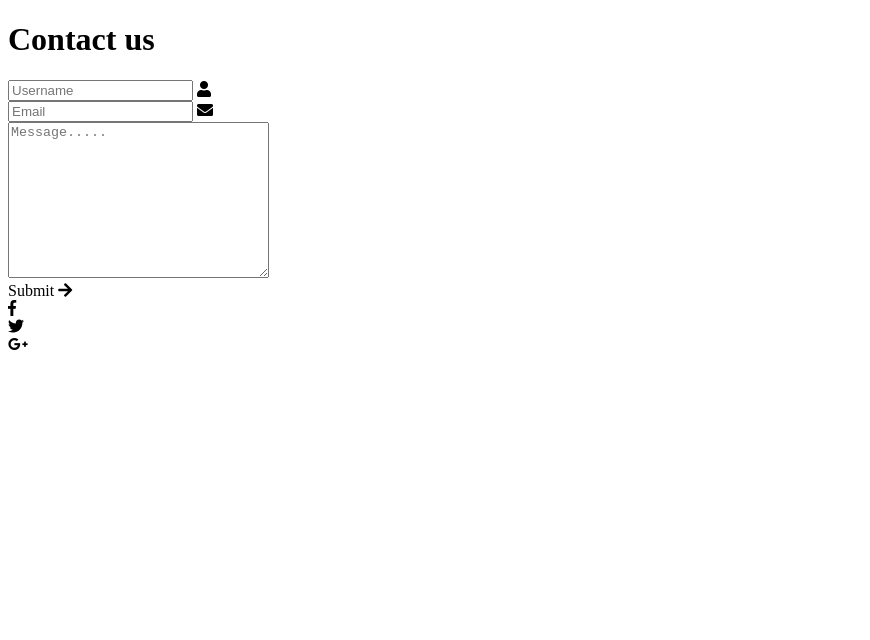
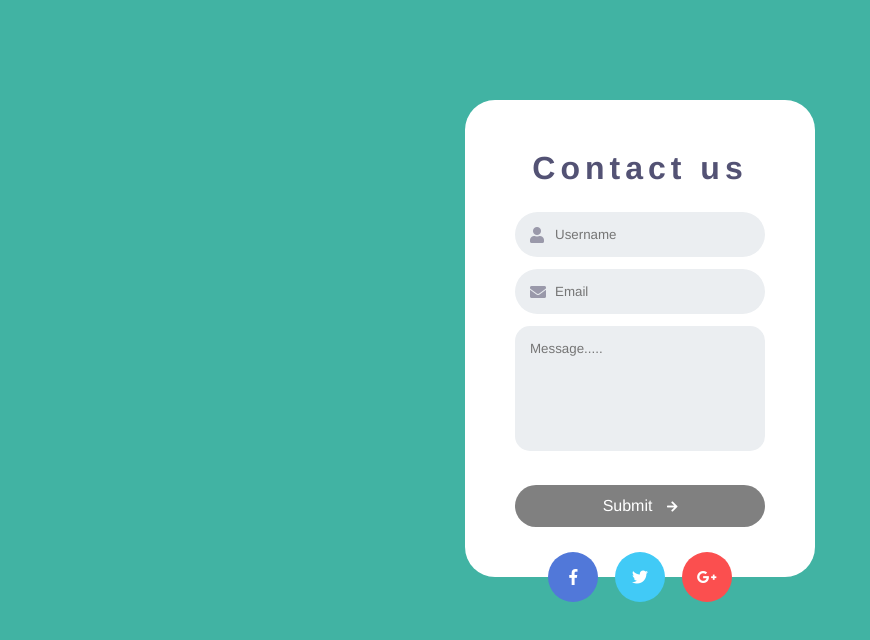
Before and after one commit to harshraj2hr/Shokudo, a plain HTML site: page Contact_us.html in a window 1280 px wide. Shown: the whole page, without its empty margins (0-870 px from the left). Drawn offline with Linux system fonts and the light colour scheme.

Commit message:
Update and rename Verzeo_WD_MajorProject_ContactUS.html to Contact_us.html

```diff
--- a/Verzeo_WD_MajorProject_ContactUS.html
+++ b/Contact_us.html
@@ -5,7 +5,7 @@
   <link rel = "icon" href =
 "test3.png" type = "image/x-icon">
 	<title>Simple Contact Us form</title>
-	<link rel="stylesheet" href="Verzeo_WD_MajorProject_ContactUs.css">
+	<link rel="stylesheet" href="Contact_us.css">
 	<link rel="stylesheet" href="https://use.fontawesome.com/releases/v5.5.0/css/all.css">
 </head>
 <body>
```
